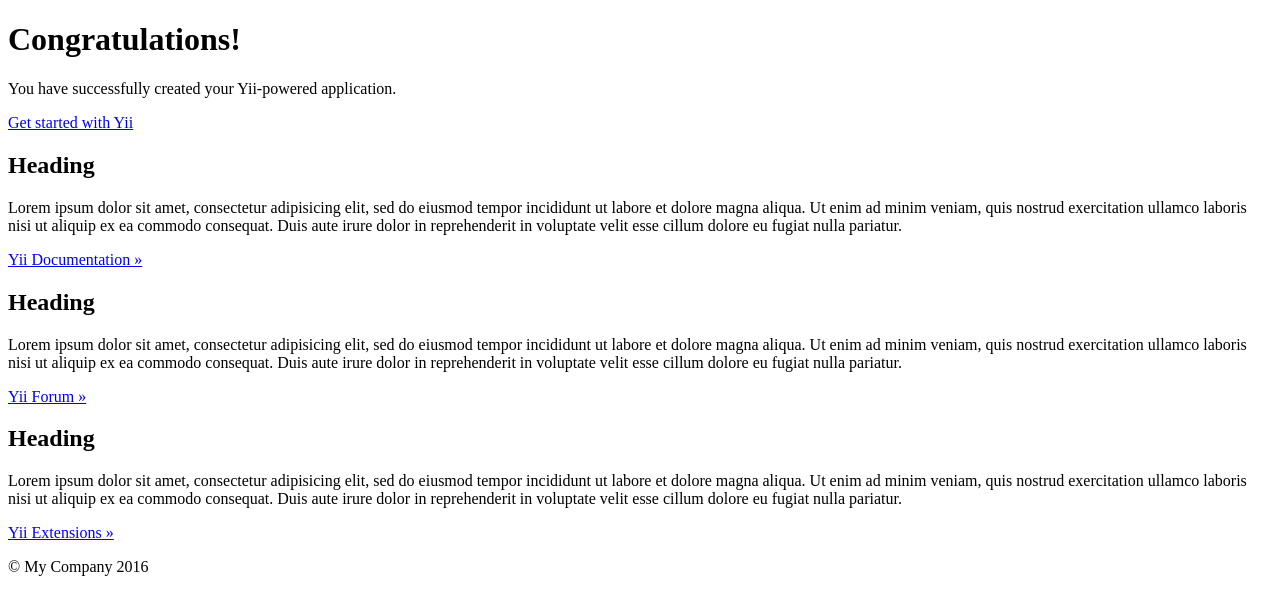
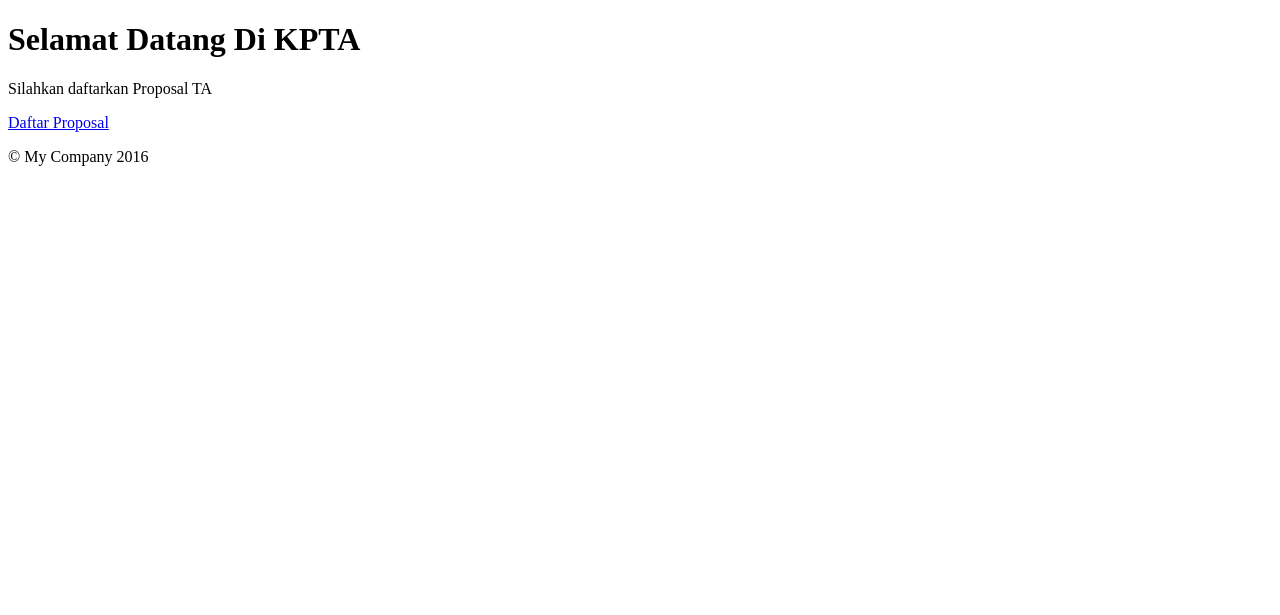
Before and after one commit to bagaswidodo/ta-app, a Yii app: template frontend/views/site/index.php in a window 1280 px wide. Shown: the top 615 px of the page. Run offline with PHP 8.4 and a stand-in for Yii, Linux system fonts and the light colour scheme; the template is opened without the code that fills it, so the values that code supplies are empty; some libraries are stand-ins or nearby versions.

Commit message:
modified welcome page

```diff
--- a/frontend/views/site/index.php
+++ b/frontend/views/site/index.php
@@ -7,47 +7,10 @@ $this->title = 'My Yii Application';
 <div class="site-index">
 
     <div class="jumbotron">
-        <h1>Congratulations!</h1>
+        <h1>Selamat Datang Di KPTA</h1>
 
-        <p class="lead">You have successfully created your Yii-powered application.</p>
+        <p class="lead">Silahkan daftarkan Proposal TA</p>
 
-        <p><a class="btn btn-lg btn-success" href="http://www.yiiframework.com">Get started with Yii</a></p>
-    </div>
-
-    <div class="body-content">
-
-        <div class="row">
-            <div class="col-lg-4">
-                <h2>Heading</h2>
-
-                <p>Lorem ipsum dolor sit amet, consectetur adipisicing elit, sed do eiusmod tempor incididunt ut labore et
-                    dolore magna aliqua. Ut enim ad minim veniam, quis nostrud exercitation ullamco laboris nisi ut aliquip
-                    ex ea commodo consequat. Duis aute irure dolor in reprehenderit in voluptate velit esse cillum dolore eu
-                    fugiat nulla pariatur.</p>
-
-                <p><a class="btn btn-default" href="http://www.yiiframework.com/doc/">Yii Documentation &raquo;</a></p>
-            </div>
-            <div class="col-lg-4">
-                <h2>Heading</h2>
-
-                <p>Lorem ipsum dolor sit amet, consectetur adipisicing elit, sed do eiusmod tempor incididunt ut labore et
-                    dolore magna aliqua. Ut enim ad minim veniam, quis nostrud exercitation ullamco laboris nisi ut aliquip
-                    ex ea commodo consequat. Duis aute irure dolor in reprehenderit in voluptate velit esse cillum dolore eu
-                    fugiat nulla pariatur.</p>
-
-                <p><a class="btn btn-default" href="http://www.yiiframework.com/forum/">Yii Forum &raquo;</a></p>
-            </div>
-            <div class="col-lg-4">
-                <h2>Heading</h2>
-
-                <p>Lorem ipsum dolor sit amet, consectetur adipisicing elit, sed do eiusmod tempor incididunt ut labore et
-                    dolore magna aliqua. Ut enim ad minim veniam, quis nostrud exercitation ullamco laboris nisi ut aliquip
-                    ex ea commodo consequat. Duis aute irure dolor in reprehenderit in voluptate velit esse cillum dolore eu
-                    fugiat nulla pariatur.</p>
-
-                <p><a class="btn btn-default" href="http://www.yiiframework.com/extensions/">Yii Extensions &raquo;</a></p>
-            </div>
-        </div>
-
+        <p><a class="btn btn-lg btn-success" href="<?= \yii\helpers\Url::to(['mahasiswa/create']); ?>">Daftar Proposal</a></p>
     </div>
 </div>
```
